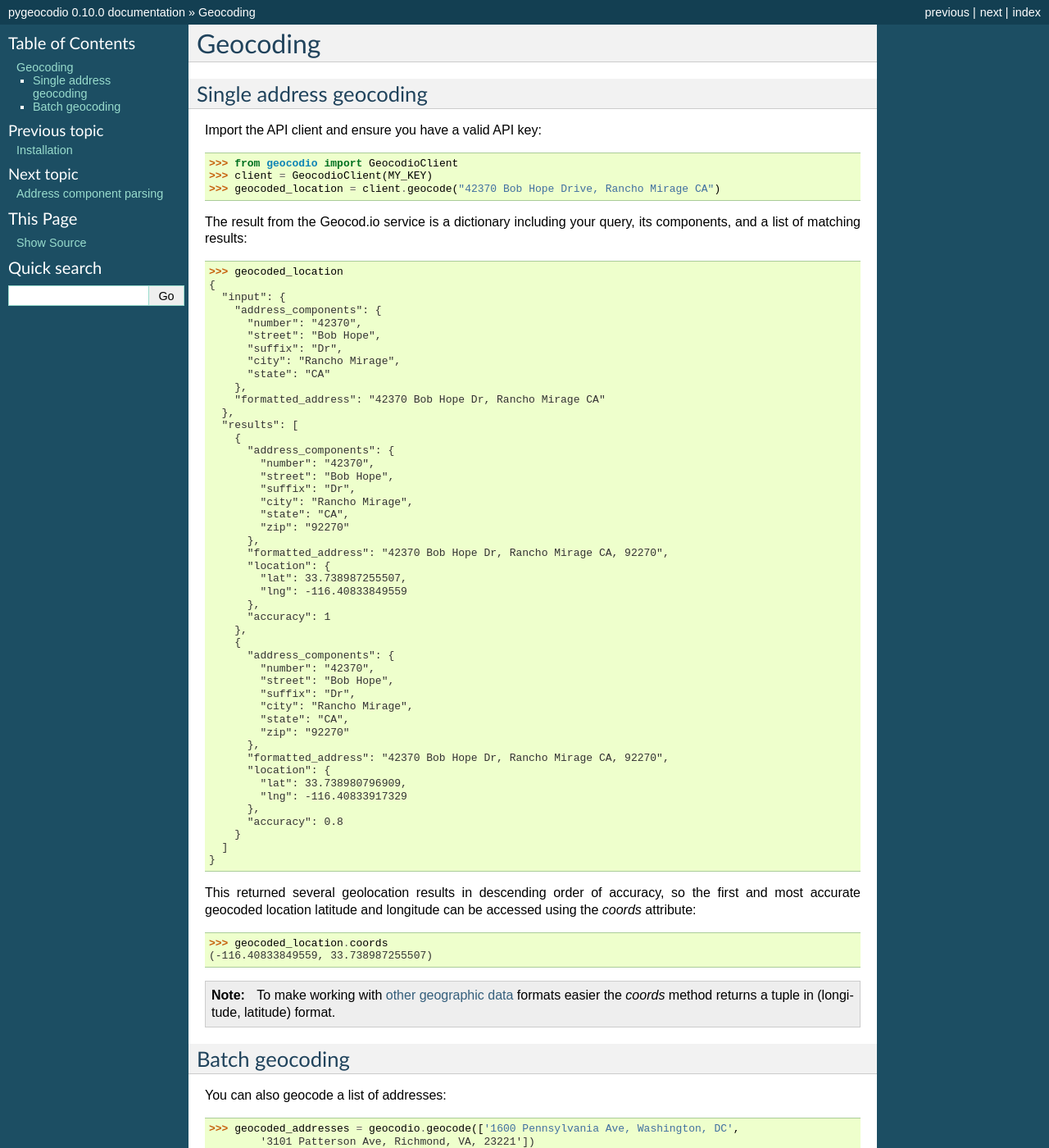
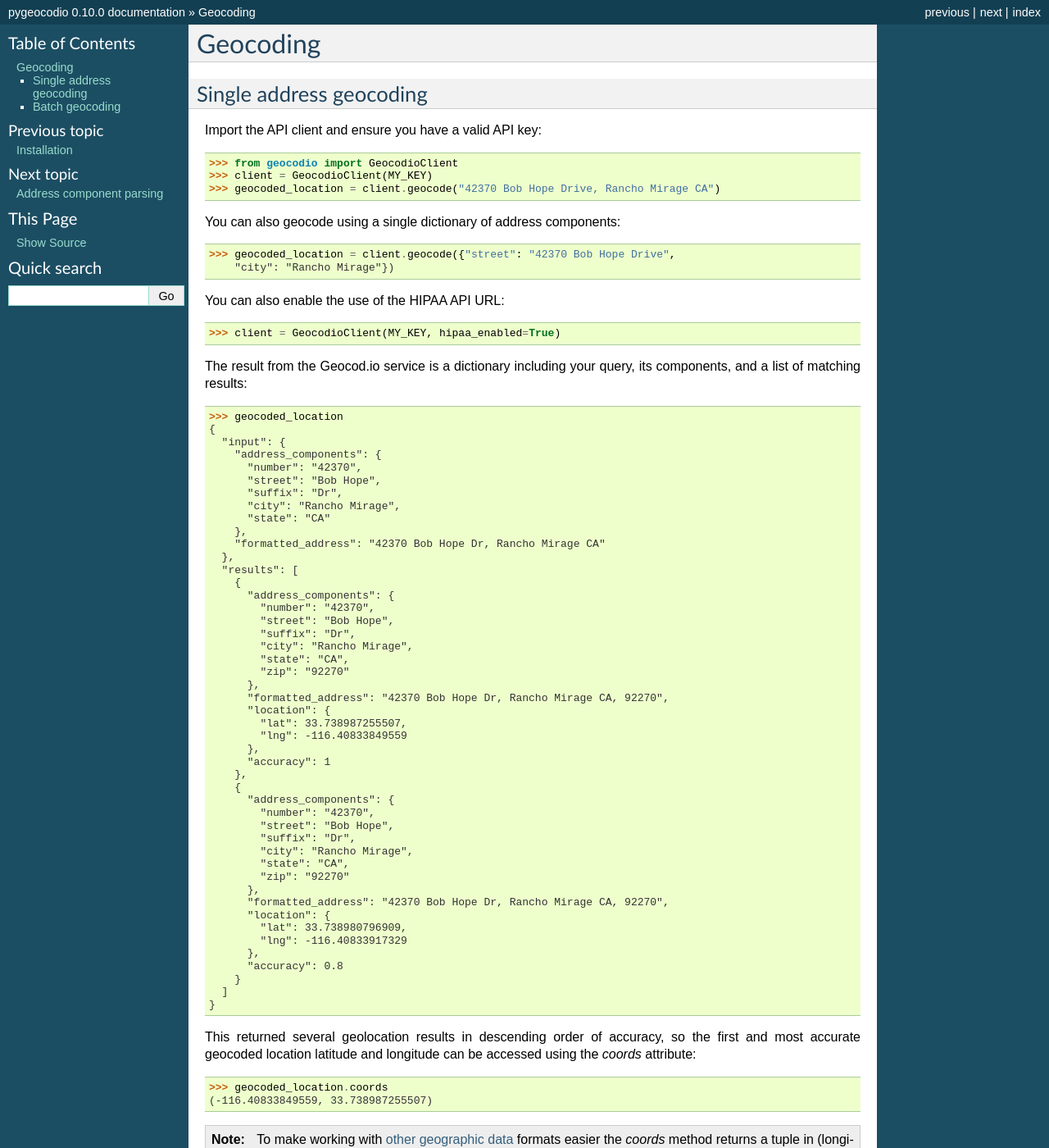
Before and after one commit to bennylope/pygeocodio, a Sphinx documentation site: the page built from docs/geocode.rst, in a window 1280 px wide and 1400 px high. Shown: the whole window at 82% size. Built offline with Sphinx 7.4.7, drawn with Linux system fonts in a browser that asks for light colours; pages that are not in the unit, such as notebooks, are missing from menus; some of the changed text lies outside the part shown.

Commit message:
Add docs
Signed-off-by: Unix-Code <dmalakh@comcast.net>

```diff
--- a/README.rst
+++ b/README.rst
@@ -24,7 +24,9 @@ Geocodio API Features
 =====================
 
 * Geocode an individual address
+* Geocode a dictionary of address components
 * Batch geocode up to 10,000 addresses at a time
+* Batch geocode a list of address components
 * Parse an address into its identifiable components
 * Reverse geocode an individual geographic point
 * Batch reverse geocode up to 10,000 points at a time
--- a/docs/data.rst
+++ b/docs/data.rst
@@ -111,7 +111,8 @@ the entire list.
     checking against the query input.
 
     The key can be the queried address as a string (geocoding) or the queried
-    point (reverse geocoding). The point can be provided as a tuple of floats::
+    point (reverse geocoding) or a dictionary of queried address components.
+    The point can be provided as a tuple of floats::
 
         (33.12, -78.123)
 
--- a/docs/geocode.rst
+++ b/docs/geocode.rst
@@ -10,6 +10,17 @@ Import the API client and ensure you have a valid API key::
     >>> from geocodio import GeocodioClient
     >>> client = GeocodioClient(MY_KEY)
     >>> geocoded_location = client.geocode("42370 Bob Hope Drive, Rancho Mirage CA")
+
+
+You can also geocode using a single dictionary of address components::
+
+    >>> geocoded_location = client.geocode({"street": "42370 Bob Hope Drive",
+        "city": "Rancho Mirage"})
+
+
+You can also enable the use of the HIPAA API URL::
+
+    >>> client = GeocodioClient(MY_KEY, hipaa_enabled=True)
 
 The result from the Geocod.io service is a dictionary including your query, its
 components, and a list of matching results::
@@ -75,6 +86,7 @@ accessed using the `coords` attribute::
     <http://postgis.net/docs/ST_Point.html>`_ formats easier the `coords`
     method returns a tuple in (longitude, latitude) format.
 
+
 Batch geocoding
 ===============
 
@@ -82,6 +94,14 @@ You can also geocode a list of addresses::
 
     >>> geocoded_addresses = geocodio.geocode(['1600 Pennsylvania Ave, Washington, DC',
             '3101 Patterson Ave, Richmond, VA, 23221'])
+
+
+And a list of address components::
+
+    >>> geocoded_addresses = geocodio.geocode([
+            {'street': '1600 Pennsylvania Ave', 'postal_code': '23221'},
+            {'street': '3101 Patterson Ave', 'postal_code': '23221'}
+        ])
 
 Return just the coordinates for the list of geocoded addresses::
 
```
